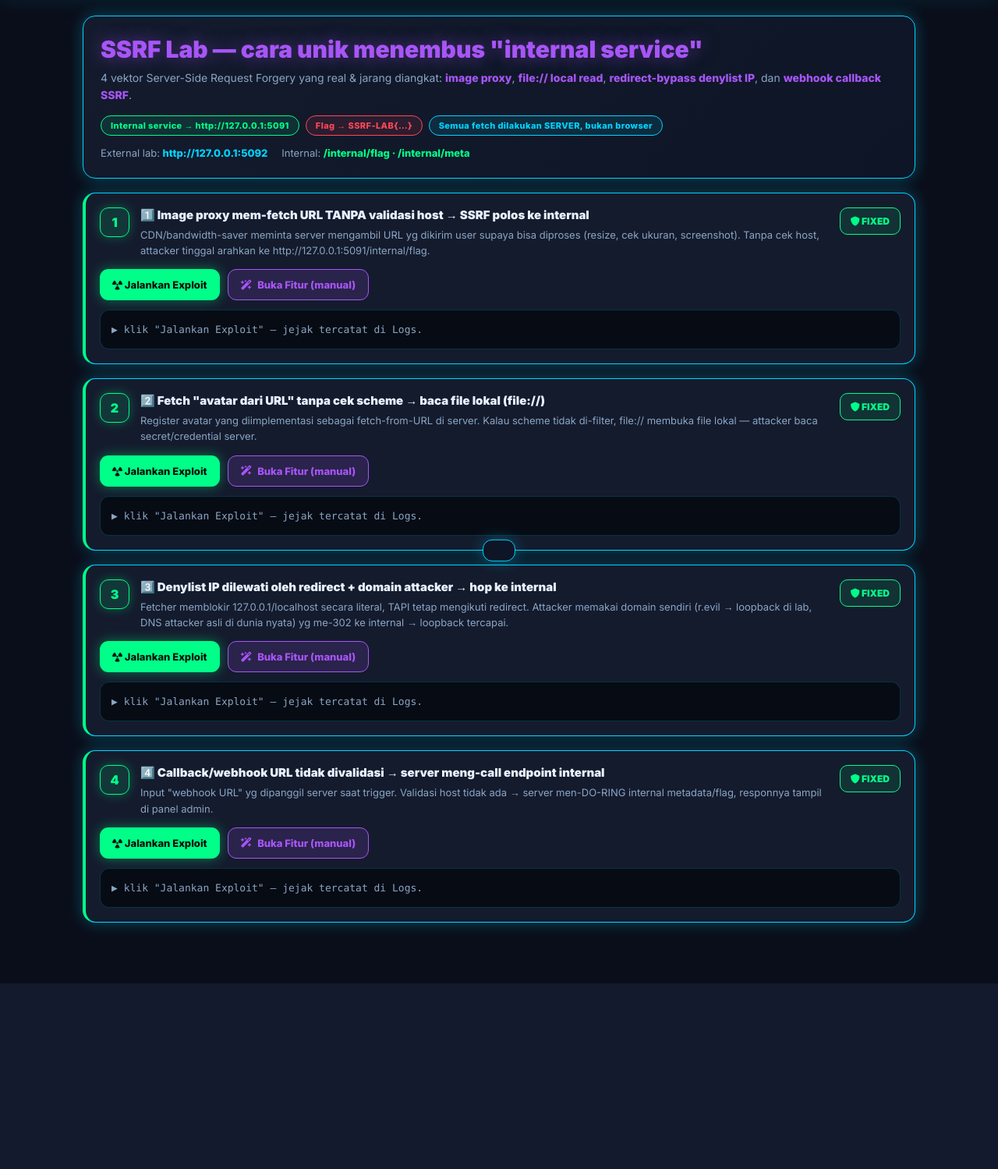
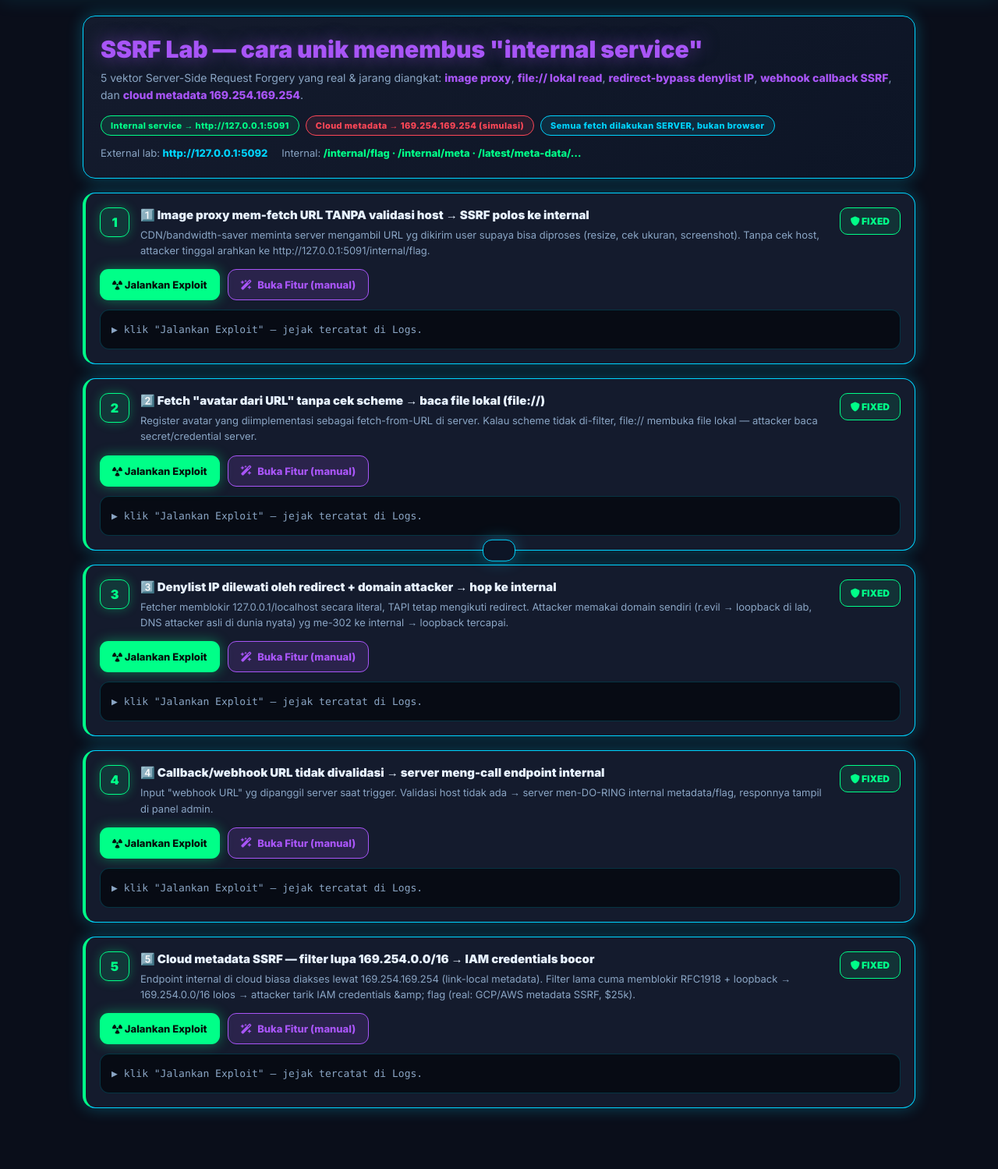
Before and after one commit to ManuelKy08/SSRF-Lab, a Flask app: template templates/index.html in a window 1280 px wide. Shown: the part 103-1602 px from the top of the page at 78% size. Before the commit the page ends 1364 px from the top, so only its background shows below. Run offline with Flask 3, Linux system fonts and the light colour scheme; the template is opened without the code that fills it, so the values that code supplies are empty.

Commit message:
upgrade: skenario s5 cloud-metadata SSRF (169.254.169.254) - filter legacy lupa blokir 169.254.0.0/16 link-local -> IAM credentials bocor (real GCP/AWS metadata SSRF). + halaman /svc/meta, internal metadata simulator, README/docs/payloads update. Docker tak berubah (internal tetap privat)

```diff
--- a/app/models.py
+++ b/app/models.py
@@ -49,7 +49,7 @@ def seed():
     with conn() as c:
         if os.environ.get('LAB_RESET') == '1':
             c.execute('DELETE FROM settings')
-        for k in ('s1', 's2', 's3', 's4'):
+        for k in ('s1', 's2', 's3', 's4', 's5'):
             c.execute('INSERT OR REPLACE INTO settings(key,vulnerable) VALUES(?,1)', (k,))
 
 
--- a/app/routes.py
+++ b/app/routes.py
@@ -11,6 +11,12 @@ bp = Blueprint('lab', __name__)
 
 PRIVATE_NETS = ['127.0.0.1', '127.0.0.0/8', '0.0.0.0', '::1', '10.0.0.0/8',
                 '172.16.0.0/12', '192.168.0.0/16', '169.254.0.0/16']
+
+# filter "legacy" s5: cuma RFC1918 + loopback — TANPA 169.254.0.0/16 (link-local / metadata)
+LEGACY_NETS = ['127.0.0.1', '127.0.0.0/8', '0.0.0.0', '::1', '10.0.0.0/8',
+               '172.16.0.0/12', '192.168.0.0/16']
+
+META_HOST = '169.254.169.254'
 
 LAB_DNS = {'r.evil': '127.0.0.1'}
 
@@ -40,6 +46,15 @@ def _is_private(host_ip):
         return any(ip in ipaddress.ip_network(n) for n in PRIVATE_NETS if '/' in n) \
             or host_ip in ('127.0.0.1', '::1', '0.0.0.0')
     except Exception as e:
+        return False
+
+
+def _is_private_legacy(host_ip):
+    try:
+        ip = ipaddress.ip_address(host_ip.strip('[]'))
+        return any(ip in ipaddress.ip_network(n) for n in LEGACY_NETS if '/' in n) \
+            or host_ip in ('127.0.0.1', '::1', '0.0.0.0')
+    except Exception:
         return False
 
 
@@ -179,7 +194,31 @@ def _check_s4(url):
     return _fetch_outcome(url, verd, raw, 'host publik https')
 
 
-CHECKS = {'s1': _check_s1, 's2': _check_s2, 's3': _check_s3, 's4': _check_s4}
+def _check_s5(url):
+    host = _host_name(url)
+    if setting('s5'):
+        verd = 'filter LEGACY: cuma blokir RFC1918 + loopback — LUPA 169.254.0.0/16 (link-local)'
+        if host != META_HOST:
+            return {'url': url, 'verdict': verd, 'ok': False,
+                    'body': f'BLOCKED: {host} bukan endpoint metadata (butuh {META_HOST}).',
+                    'status': '-', 'final_url': url, 'desc': 'target bukan metadata IP'}
+        # 169.254.169.254 luput dari filter lama → route-kan ke metadata internal (simulasi loopback)
+        p = urllib.parse.urlparse(url)
+        connect_url = urllib.parse.urlunparse(p._replace(netloc='127.0.0.1:5091'))
+        raw = fetch_raw(connect_url, max_bytes=1500)
+        return _fetch_outcome(url, verd, raw, 'fetch 169.254.169.254 tanpa keblokir')
+    verd = 'fix: 169.254.0.0/16 (link-local/cloud metadata) ikut diblokir'
+    ip = resolve_host(host)
+    if host == META_HOST or (ip and _is_private(ip)):
+        return {'url': url, 'verdict': verd, 'ok': False,
+                'body': f'BLOCKED: {host} ({ip}) link-local/cloud metadata — akses ditolak.',
+                'status': '-', 'final_url': url, 'desc': 'metadata + link-local diblokir'}
+    raw = fetch_raw(url)
+    return _fetch_outcome(url, verd, raw, 'host selain metadata')
+
+
+CHECKS = {'s1': _check_s1, 's2': _check_s2, 's3': _check_s3, 's4': _check_s4,
+          's5': _check_s5}
 
 
 # ---------- pages ----------
@@ -238,6 +277,17 @@ def page_webhook():
                            desc='Daftarkan URL callback/webhook yang dipanggil server. Admin melihat responnya di panel.')
 
 
+@bp.route('/svc/meta')
+def page_meta():
+    mode = setting('s5')
+    if request.args.get('url'):
+        return render_template('result.html', page='meta', label='Cloud metadata reader',
+                               mode=mode, r=_check_s5(request.args['url']))
+    return render_template('form.html', page='meta', title='Cloud metadata reader',
+                           mode=mode, action='/svc/meta',
+                           desc='Fitur "grep URL" khusus konten yang dikirim — dipakai tooling di dalam cloud.')
+
+
 @bp.route('/api/state')
 def api_state():
     return jsonify(all_settings())
@@ -245,7 +295,7 @@ def api_state():
 
 @bp.route('/api/toggle/<sid>', methods=['POST'])
 def api_toggle(sid):
-    if sid not in ('s1', 's2', 's3', 's4'):
+    if sid not in ('s1', 's2', 's3', 's4', 's5'):
         return jsonify({'error': 'invalid id'}), 400
     data = request.get_json(silent=True) or {}
     if 'vulnerable' in data or 'on' in data:
@@ -291,7 +341,7 @@ def poc(sid):
                  '4. kamu me-302 → fetcher MENGIKUTI redirect → http://127.0.0.1:5091/internal/flag',
                  '5. Flag bocor meski filter awal "lolos".']
         r = _check_s3(url)
-    else:
+    elif sid == 's4':
         url = 'http://127.0.0.1:5091/internal/meta?ref=webhook'
         steps = ['1. Attacker daftarkan webhook URL → endpoint internal:',
                  '   ' + url,
@@ -299,6 +349,14 @@ def poc(sid):
                  '3. Respon internal (meta + secret) tersimpan & tampil.'
                  ' Operator yakin "webhook hanya ke dunia luar" ternyata bukan.']
         r = _check_s4(url)
+    else:
+        url = 'http://169.254.169.254/latest/meta-data/iam/security-credentials/'
+        steps = ['1. Attacker arahkan fitur ke cloud metadata (link-local):',
+                 '   ' + url,
+                 '2. Filter "legacy" cuma blokir RFC1918 + loopback — LUPA 169.254.0.0/16.',
+                 '3. Server yang jalan di cloud mengeksekusi request → datar metadata.',
+                 '4. IAM credentials (AccessKeyId/Secret) + flag bocor ke attacker.']
+        r = _check_s5(url)
     out = {'steps': steps, 'r': r, 'ok': r['ok']}
     body = r.get('body') or ''
     m = re.search(r'[A-Z0-9]+-LAB\{[^}]+\}', body)
--- a/templates/index.html
+++ b/templates/index.html
@@ -3,27 +3,27 @@
 <div class="card hero">
   <div class="hero-box">
     <div class="hero-title">SSRF Lab — cara unik menembus "internal service"</div>
-    <div class="hero-sub">4 vektor Server-Side Request Forgery yang real & jarang diangkat: <b style="color:var(--purple)">image proxy</b>, <b style="color:var(--purple)">file:// local read</b>, <b style="color:var(--purple)">redirect-bypass denylist IP</b>, dan <b style="color:var(--purple)">webhook callback SSRF</b>.</div>
+    <div class="hero-sub">5 vektor Server-Side Request Forgery yang real & jarang diangkat: <b style="color:var(--purple)">image proxy</b>, <b style="color:var(--purple)">file:// lokal read</b>, <b style="color:var(--purple)">redirect-bypass denylist IP</b>, <b style="color:var(--purple)">webhook callback SSRF</b>, dan <b style="color:var(--purple)">cloud metadata 169.254.169.254</b>.</div>
     <div class="hero-meta">
       <span class="pill pill-green">Internal service → http://127.0.0.1:5091</span>
-      <span class="pill pill-red">Flag → <b>SSRF-LAB{…}</b></span>
+      <span class="pill pill-red">Cloud metadata → <b>169.254.169.254</b> (simulasi)</span>
       <span class="pill pill-blue">Semua fetch dilakukan SERVER, bukan browser</span>
     </div>
     <div class="session-row">
       <span>External lab: <b class="cyan">http://127.0.0.1:5092</b></span>
-      <span>Internal: <b class="green">/internal/flag · /internal/meta</b></span>
+      <span>Internal: <b class="green">/internal/flag · /internal/meta · /latest/meta-data/…</b></span>
     </div>
   </div>
 </div>
 
-{% for s in ['s1','s2','s3','s4'] %}
+{% for s in ['s1','s2','s3','s4','s5'] %}
 {% set m = modes[s] %}
 <div class="card sc-card" id="sc-{{ s }}">
   <div class="sc-head">
     <div class="sc-badge s{{ s }}">{{ loop.index }}</div>
     <div class="sc-info">
-      <div class="sc-title">{{ {'s1':'1️⃣ Image proxy mem-fetch URL TANPA validasi host → SSRF polos ke internal','s2':'2️⃣ Fetch "avatar dari URL" tanpa cek scheme → baca file lokal (file://)','s3':'3️⃣ Denylist IP dilewati oleh redirect + domain attacker → hop ke internal','s4':'4️⃣ Callback/webhook URL tidak divalidasi → server meng-call endpoint internal'}[s] }}</div>
-      <div class="sc-desc">{{ {'s1':'CDN/bandwidth-saver meminta server mengambil URL yg dikirim user supaya bisa diproses (resize, cek ukuran, screenshot). Tanpa cek host, attacker tinggal arahkan ke http://127.0.0.1:5091/internal/flag.','s2':'Register avatar yang diimplementasi sebagai fetch-from-URL di server. Kalau scheme tidak di-filter, file:// membuka file lokal — attacker baca secret/credential server.','s3':'Fetcher memblokir 127.0.0.1/localhost secara literal, TAPI tetap mengikuti redirect. Attacker memakai domain sendiri (r.evil → loopback di lab, DNS attacker asli di dunia nyata) yg me-302 ke internal → loopback tercapai.','s4':'Input "webhook URL" yg dipanggil server saat trigger. Validasi host tidak ada → server men-DO-RING internal metadata/flag, responnya tampil di panel admin.'}[s] }}</div>
+      <div class="sc-title">{{ {'s1':'1️⃣ Image proxy mem-fetch URL TANPA validasi host → SSRF polos ke internal','s2':'2️⃣ Fetch "avatar dari URL" tanpa cek scheme → baca file lokal (file://)','s3':'3️⃣ Denylist IP dilewati oleh redirect + domain attacker → hop ke internal','s4':'4️⃣ Callback/webhook URL tidak divalidasi → server meng-call endpoint internal','s5':'5️⃣ Cloud metadata SSRF — filter lupa 169.254.0.0/16 → IAM credentials bocor'}[s] }}</div>
+      <div class="sc-desc">{{ {'s1':'CDN/bandwidth-saver meminta server mengambil URL yg dikirim user supaya bisa diproses (resize, cek ukuran, screenshot). Tanpa cek host, attacker tinggal arahkan ke http://127.0.0.1:5091/internal/flag.','s2':'Register avatar yang diimplementasi sebagai fetch-from-URL di server. Kalau scheme tidak di-filter, file:// membuka file lokal — attacker baca secret/credential server.','s3':'Fetcher memblokir 127.0.0.1/localhost secara literal, TAPI tetap mengikuti redirect. Attacker memakai domain sendiri (r.evil → loopback di lab, DNS attacker asli di dunia nyata) yg me-302 ke internal → loopback tercapai.','s4':'Input "webhook URL" yg dipanggil server saat trigger. Validasi host tidak ada → server men-DO-RING internal metadata/flag, responnya tampil di panel admin.','s5':'Endpoint internal di cloud biasa diakses lewat 169.254.169.254 (link-local metadata). Filter lama cuma memblokir RFC1918 + loopback → 169.254.0.0/16 lolos → attacker tarik IAM credentials &amp; flag (real: GCP/AWS metadata SSRF, $25k).'}[s] }}</div>
     </div>
     <button class="toggle {{ 'vuln' if m else 'fixed' }}" data-sc="{{ s }}">
       <i class="fa-solid {{ 'fa-bomb' if m else 'fa-shield' }}"></i> {{ 'RENTAN' if m else 'FIXED' }}
@@ -32,7 +32,7 @@
   <div class="sc-body">
     <div class="poc-actions">
       <button class="btn-run" data-poc="{{ s }}"><i class="fa-solid fa-radiation"></i> Jalankan Exploit</button>
-      <a class="btn-link" href="/svc/{{ {'s1':'check-img','s2':'avatar','s3':'ping','s4':'webhook'}[s] }}"><i class="fa-solid fa-wand-magic-sparkles"></i> Buka Fitur (manual)</a>
+      <a class="btn-link" href="/svc/{{ {'s1':'check-img','s2':'avatar','s3':'ping','s4':'webhook','s5':'meta'}[s] }}"><i class="fa-solid fa-wand-magic-sparkles"></i> Buka Fitur (manual)</a>
     </div>
     <pre class="poc-out" id="out-{{ s }}"><span class="dim">▶ klik "Jalankan Exploit" — jejak tercatat di Logs.</span></pre>
   </div>
```
Also changed, not shown: app/internal.py (+24 -0 lines), README.md, docs/README.md, payloads/README.md.
